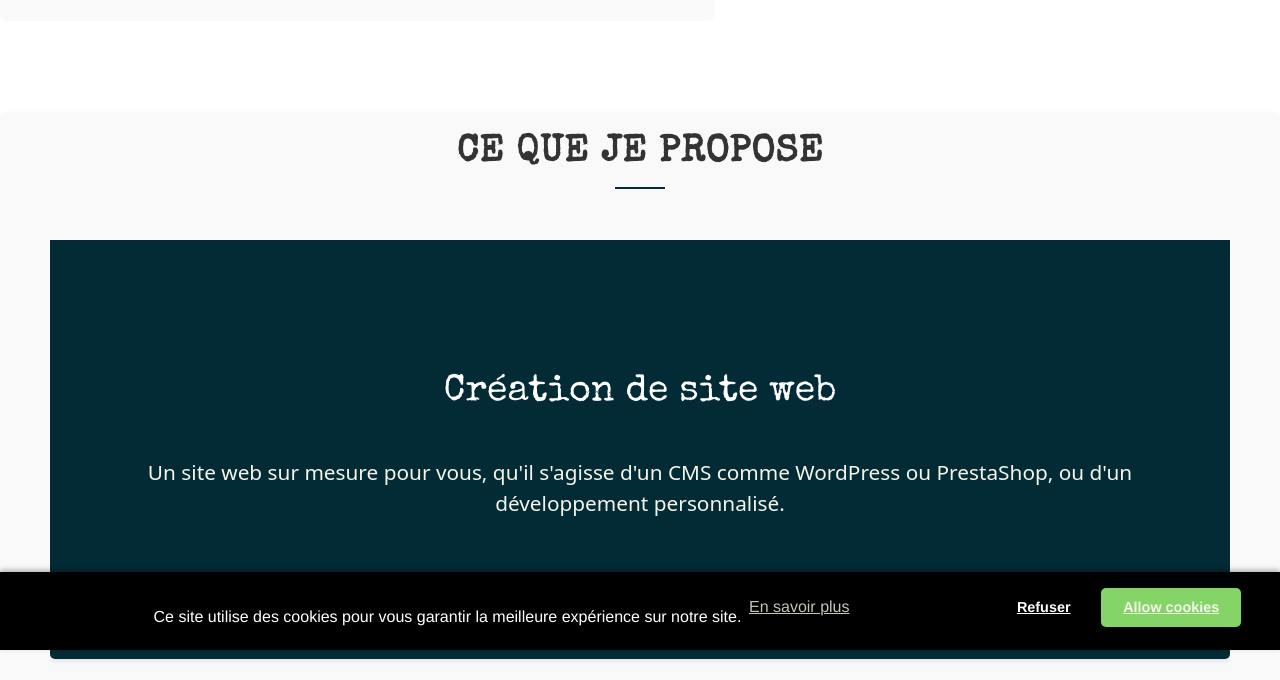
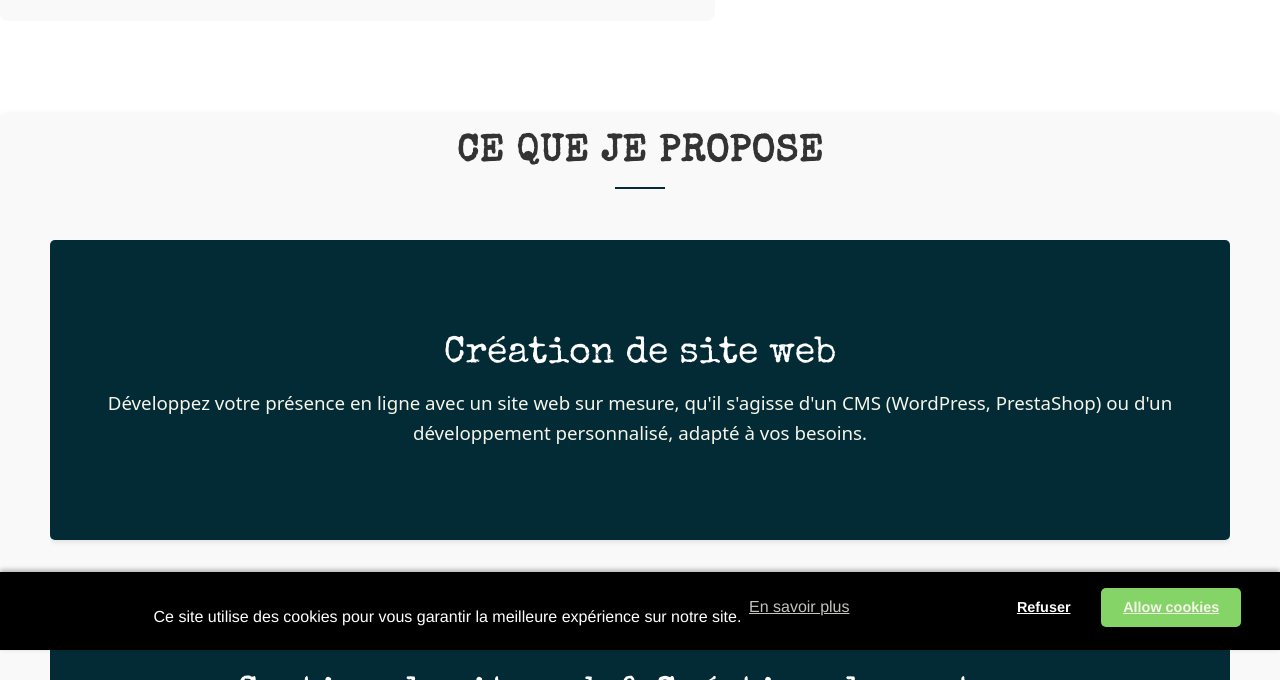
Before and after one commit to EmmaVgn/cameleonwebsite, a Symfony app: template templates/services/index.html.twig in a window 1280 px wide. Shown: the part 1920-2600 px from the top of the page. Run offline with Twig, Linux system fonts and the light colour scheme; the template is opened without the code that fills it, so the values that code supplies are empty; style sheets or scripts are compiled from the project's sources; some libraries are stand-ins or nearby versions.

Commit message:
modif listing

```diff
--- a/assets/styles/app.css
+++ b/assets/styles/app.css
@@ -840,30 +840,6 @@ h4 {
   box-shadow: 0 4px 8px rgba(0, 0, 0, 0.1);
 }
 
-.content-box {
-  position: relative;
-  text-decoration: none;
-}
-
-.label-round {
-  position: absolute; /* Make this position absolute */
-  top: 0%; /* Align to the top */
-  left: 0; /* Align to the left */
-  width: 100px; /* Set a width */
-  height: 100px; /* Set a height */
-  border-radius: 50%; /* Make it circular */
-  background-color: #f0f0f0; /* Background color */
-  box-shadow: 0 2px 8px rgba(0, 0, 0, 0.2); /* Optional shadow */
-  overflow: hidden; /* Hide overflow */
-  z-index: 120; /* Keep it above other elements */
-}
-
-.label-round .overlap-img {
-  max-width: 100%; /* Make the image responsive */
-  max-height: 100%; /* Ensure the image fits within the circle */
-  object-fit: cover; /* Cover the entire area */
-}
-
 .title-service {
   font-size: 1.8rem;
   margin-bottom: 1rem;
@@ -884,36 +860,12 @@ h4 {
   margin-top: 10px;
 }
 
-.listing-container {
+.content-box {
   display: flex;
-  flex-wrap: wrap; /* Permet aux éléments de s'enrouler */
-  justify-content: center; /* Centre les éléments */
-  padding: 20px;
-}
-
-.timeline {
-  display: flex; /* Flex par défaut */
-  align-items: stretch;
+  flex-direction: column;
+  justify-content: center;
+  align-items: center;
   width: 100%;
-  flex-direction: column; /* Par défaut en colonne */
-}
-
-.content-link a {
-  text-decoration: none; /* Assurez-vous que les liens ne sont pas soulignés */
-  color: inherit; /* Pour hériter de la couleur du parent */
-}
-
-.content-link {
-  position: relative;
-  display: block; /* Affichage en bloc par défaut */
-  margin: 10px; /* Ajoute de l'espacement entre les éléments */
-  color: #f5f5e9;
-  min-width: 250px; /* Largeur minimale pour les petits écrans */
-  text-decoration: none;
-}
-
-.content-box {
-  width: 100%; /* Prend 100% de l'espace disponible */
   padding: 20px;
   background-color: #032b35;
   text-align: center;
@@ -924,6 +876,59 @@ h4 {
   min-height: 300px;
 }
 
+.label-round {
+  position: absolute;
+  top: 3%; /* Ajustez pour positionner la bulle */
+  left: 10%;
+  transform: translateX(-50%);
+  width: 80px;
+  height: 80px;
+  border-radius: 50%;
+  background-color: #f0f0f0;
+  box-shadow: 0 2px 8px rgba(0, 0, 0, 0.2);
+  overflow: hidden;
+  z-index: 120;
+}
+
+.label-round .overlap-img {
+  max-width: 100%; /* Make the image responsive */
+  max-height: 100%; /* Ensure the image fits within the circle */
+  object-fit: cover; /* Cover the entire area */
+}
+
+.listing-container {
+  display: flex;
+  flex-wrap: wrap; /* Permet aux éléments de s'enrouler */
+  justify-content: center; /* Centre les éléments */
+  padding: 20px;
+  color: #f5f5e9;
+}
+
+.timeline {
+  display: flex; /* Flex par défaut */
+  align-items: stretch;
+  width: 100%;
+  flex-direction: column; /* Par défaut en colonne */
+}
+
+.content-link a {
+  text-decoration: none; /* Assurez-vous que les liens ne sont pas soulignés */
+  color: inherit; /* Pour hériter de la couleur du parent */
+}
+
+.content-link {
+  position: relative;
+  display: block; /* Affichage en bloc par défaut */
+  margin: 10px; /* Ajoute de l'espacement entre les éléments */
+  color: #f5f5e9;
+  min-width: 250px; /* Largeur minimale pour les petits écrans */
+  text-decoration: none;
+}
+
+.contact-button-popup:focus {
+  outline: 2px solid #085669;
+}
+
 .content-box:hover {
   transform: scale(1.1); /* Légère augmentation au survol */
   background-color: #085669;
@@ -941,10 +946,9 @@ h4 {
 
 .content-box p {
   font-size: 0.9rem; /* Ajuste la taille pour les petits écrans */
-  color: #666;
+  color: #f5f5e9;
   line-height: 1.6;
   margin: 0;
-  margin-top: 120px;
 }
 
 /* Media Queries pour la Responsivité */
--- a/templates/services/listing.html.twig
+++ b/templates/services/listing.html.twig
@@ -1,147 +1,113 @@
-<div class="listing-container ">
-	<div class="timeline">
+<div class="listing-container">
+	<div
+		class="timeline">
+		<!-- Création de site web -->
 		<div class="content-link" data-popup="popup1">
 			<div class="content-box left" style="--index: 0;">
-				<p>
-					<h4>Création de site web</h4>
-					<br>
-					Un site web sur mesure pour vous, qu'il s'agisse d'un CMS comme WordPress ou PrestaShop, ou d'un développement personnalisé.
-				</p>
+				<h4>Création de site web</h4>
+				<p>Développez votre présence en ligne avec un site web sur mesure, qu'il s'agisse d'un CMS (WordPress, PrestaShop) ou d'un développement personnalisé, adapté à vos besoins.</p>
 			</div>
 		</div>
 
+		<!-- Gestion de site web et création de contenu -->
 		<div class="content-link" data-popup="popup2">
 			<div class="content-box right" style="--index: 1;">
-				<p>
-					<h4>Gestion de site web et Création de contenu</h4>
-					<br>
-					Conception, gestion et enrichissement de sites web avec du contenu pertinent et engageant pour une expérience utilisateur optimale
-				</p>
+				<h4>Gestion de site web & Création de contenu</h4>
+				<p>Optimisez votre site avec une gestion régulière et un contenu engageant, pour améliorer votre visibilité et offrir une expérience utilisateur de qualité.</p>
 			</div>
 		</div>
 
+		<!-- Maintenance site web -->
 		<div class="content-link" data-popup="popup3">
 			<div class="content-box left" style="--index: 2;">
-				<p>
-					<h4>Maintenance site web</h4>
-					<br>
-					Votre site nécessite des mises à jour régulières ? Je suis là pour assurer la maintenance de votre site web.
-				</p>
+				<h4>Maintenance site web</h4>
+				<p>Assurez la performance et la sécurité de votre site avec des mises à jour régulières, des sauvegardes et une surveillance continue.</p>
 			</div>
 		</div>
 
+		<!-- Conseillère numérique -->
 		<div class="content-link" data-popup="popup4">
 			<div class="content-box right" style="--index: 3;">
-				<p>
-					<h4>Conseillère numérique</h4>
-					<br>
-					En tant que conseillère numérique, je vous accompagne dans la navigation de votre présence en ligne.
-				</p>
+				<h4>Conseil numérique</h4>
+				<p>Profitez d'un accompagnement personnalisé pour améliorer votre présence en ligne et naviguer efficacement dans l'écosystème digital.</p>
 			</div>
 		</div>
 
+		<!-- Formatrice des outils numériques -->
 		<div class="content-link" data-popup="popup5">
 			<div class="content-box left" style="--index: 4;">
 				<div class="label-round">
-					<img src="{{ asset('img/qualiopi.webp') }}" alt="Label Image" class="overlap-img" loading="lazy"/>
+					<img src="{{ asset('img/qualiopi.webp') }}" alt="Label Qualiopi" class="overlap-img" loading="lazy"/>
 				</div>
-				<p>
-					<h4>Formatrice des outils numériques</h4>
-					<br>
-					Formez-vous aux outils numériques avec mon expertise.
-				</p>
+				<h4>Formation aux outils numériques</h4>
+				<p>Améliorez vos compétences avec des formations pratiques sur les outils numériques essentiels pour développer votre activité.</p>
 			</div>
 		</div>
 	</div>
 </div>
 
-
 <!-- Popup Elements -->
+<!-- Création de site web -->
 <div id="popup1" class="popup">
 	<div class="popup-content">
 		<span class="close">&times;</span>
-		<h4>
-			1. Création de site web
-		</h4>
-		<p>
-			Je vous accompagnerai dans la création de votre site web, qu’il s’agisse d’un site vitrine, d’un site e-commerce, ou d’un site pour un établissement touristique. Chaque projet est unique, et je veille à concevoir un site qui reflète votre image et vos objectifs.<br>
-		</p>
+		<h4>1. Création de site web</h4>
+		<p>Que ce soit un site vitrine, un e-commerce ou une plateforme dédiée, je conçois des sites web sur mesure qui reflètent votre image et répondent à vos objectifs.</p>
 		<p class="popup-price">
-			<b>
-				Tarif : À partir de 2 000€ HT
-			</b>
-		</p>
-		<button class="contact-button-popup">Contactez-moi</button>
-
-	</div>
-</div>
-<div id="popup2" class="popup">
-	<div class="popup-content">
-		<span class="close">&times;</span>
-		<h4>
-			2. Gestion de site web et Création de contenu
-		</h4>
-		<p>
-			Confiez-moi la gestion et la création de contenu de votre site internet pour vous concentrer sur votre cœur de métier. J'assure la mise à jour régulière, le suivi des performances et l'optimisation du contenu pour maximiser votre visibilité en ligne. Je vous propose également des créations de contenu engageant pour vos réseaux sociaux, afin de renforcer votre présence digitale et d'attirer une audience ciblée.
-			<br>
-		</p>
-		<p class="popup-price">
-			<b>
-				Tarif : À partir de 150€/mois HT.
-			</b>
-		</p>
-		<button class="contact-button-popup">Contactez-moi</button>
-	</div>
-</div>
-<div id="popup3" class="popup">
-	<div class="popup-content">
-		<span class="close">&times;</span>
-		<h4>
-			3. Maintenance site web</h4>
-		<p>
-			Votre site mérite une attention constante. Je propose des services de maintenance régulière, incluant les mises à jour de sécurité, les sauvegardes et la correction des bugs, pour garantir son bon fonctionnement.<br>
-		</p>
-		<p class="popup-price">
-			<b>
-				Tarif : 150€/trimestre HT.
-			</b>
-		</p>
-		<button class="contact-button-popup">Contactez-moi</button>
-	</div>
-</div>
-<div id="popup4" class="popup">
-	<div class="popup-content">
-		<span class="close">&times;</span>
-		<h4>4. Conseillère numérique</h4>
-		<p>
-			En tant que conseillère numérique, je vous accompagne dans l’optimisation de votre présence en ligne et vous aide également avec vos démarches administratives. Ensemble, nous mettrons en place des stratégies digitales adaptées à vos besoins.
-		</p>
-		<p>
-			<b>Déplacement inclus :</b>
-			Je me déplace pour vous rencontrer et comprendre au mieux vos besoins, que ce soit à votre domicile ou dans un autre lieu de votre choix.
-		</p>
-		<p class="popup-price">
-			<b>Tarif : À partir de 150€ la demi/journée.</b>
+			<b>Tarif : À partir de 2 000€ HT</b>
 		</p>
 		<button class="contact-button-popup">Contactez-moi</button>
 	</div>
 </div>
 
-<div id="popup5" class="popup">
+<!-- Gestion de site web et Création de contenu -->
+<div id="popup2" class="popup">
 	<div class="popup-content">
 		<span class="close">&times;</span>
-
-		<h4>5. Formatrice des outils numériques</h4>
-		<p>
-			Formez-vous aux outils numériques indispensables pour votre activité. Que vous souhaitiez améliorer vos compétences en gestion de contenu, en marketing digital ou en utilisation d’applications spécifiques, je suis là pour vous aider.
-		</p>
-		<p>
-			<b>Déplacement inclus :</b>
-			Je me déplace à votre convenance pour dispenser les formations, que ce soit dans vos locaux ou dans un cadre adapté à votre apprentissage.
-		</p>
+		<h4>2. Gestion de site web & Création de contenu</h4>
+		<p>Je prends en charge la gestion de votre site et la création de contenu optimisé pour maximiser votre visibilité et attirer vos clients cibles.</p>
 		<p class="popup-price">
-			<b>Tarif : À partir de 150€ HT pour une demi-journée..</b>
+			<b>Tarif : À partir de 150€/mois HT</b>
 		</p>
 		<button class="contact-button-popup">Contactez-moi</button>
 	</div>
 </div>
+
+<!-- Maintenance site web -->
+<div id="popup3" class="popup">
+	<div class="popup-content">
+		<span class="close">&times;</span>
+		<h4>3. Maintenance site web</h4>
+		<p>Des services de maintenance complets incluant les mises à jour de sécurité, les sauvegardes et la résolution de bugs pour garantir la fiabilité de votre site.</p>
+		<p class="popup-price">
+			<b>Tarif : 150€/trimestre HT</b>
+		</p>
+		<button class="contact-button-popup">Contactez-moi</button>
+	</div>
+</div>
+
+<!-- Conseil numérique -->
+<div id="popup4" class="popup">
+	<div class="popup-content">
+		<span class="close">&times;</span>
+		<h4>4. Conseil numérique</h4>
+		<p>Je vous accompagne dans la mise en place de stratégies digitales efficaces pour optimiser votre présence en ligne et gérer vos démarches administratives.</p>
+		<p class="popup-price">
+			<b>Tarif : À partir de 150€ la demi-journée</b>
+		</p>
+		<button class="contact-button-popup">Contactez-moi</button>
+	</div>
+</div>
+
+<!-- Formation aux outils numériques -->
+<div id="popup5" class="popup">
+	<div class="popup-content">
+		<span class="close">&times;</span>
+		<h4>5. Formation aux outils numériques</h4>
+		<p>Acquérez de nouvelles compétences en gestion de contenu, marketing digital ou utilisation d'outils spécifiques grâce à des formations personnalisées.</p>
+		<p class="popup-price">
+			<b>Tarif : À partir de 150€ HT pour une demi-journée</b>
+		</p>
+		<button class="contact-button-popup">Contactez-moi</button>
+	</div>
+</div>
--- a/templates/shared/_navbar.html.twig
+++ b/templates/shared/_navbar.html.twig
@@ -1,7 +1,7 @@
 <nav class="navbar navbar-expand-lg {% if not isHomepage %}navbar-background{% endif %}">
 	<div class="container-fluid">
 		<a class="navbar-brand" href="{{ path('homepage') }}">
-			<img rel="preload" src="{{ asset('img/CAMELEONSOLUTIONSGIFLOGOblanc-ezgif.com-optimize.gif') }}" class="logo" loading="lazy" alt="logo">
+			<img rel="preload" src="{{ asset('img/CAMELEON SOLUTIONS GIF LOGO blanc (1).gif') }}" class="logo" loading="lazy" alt="logo">
 		</a>
 
 		<button class="navbar-toggler" type="button" data-bs-toggle="collapse" data-bs-target="#navbarColor02" aria-controls="navbarColor02" aria-expanded="false" aria-label="Toggle navigation">
```
Also changed, not shown: assets/img/CAMELEON SOLUTIONS GIF LOGO blanc (1).gif (added).
